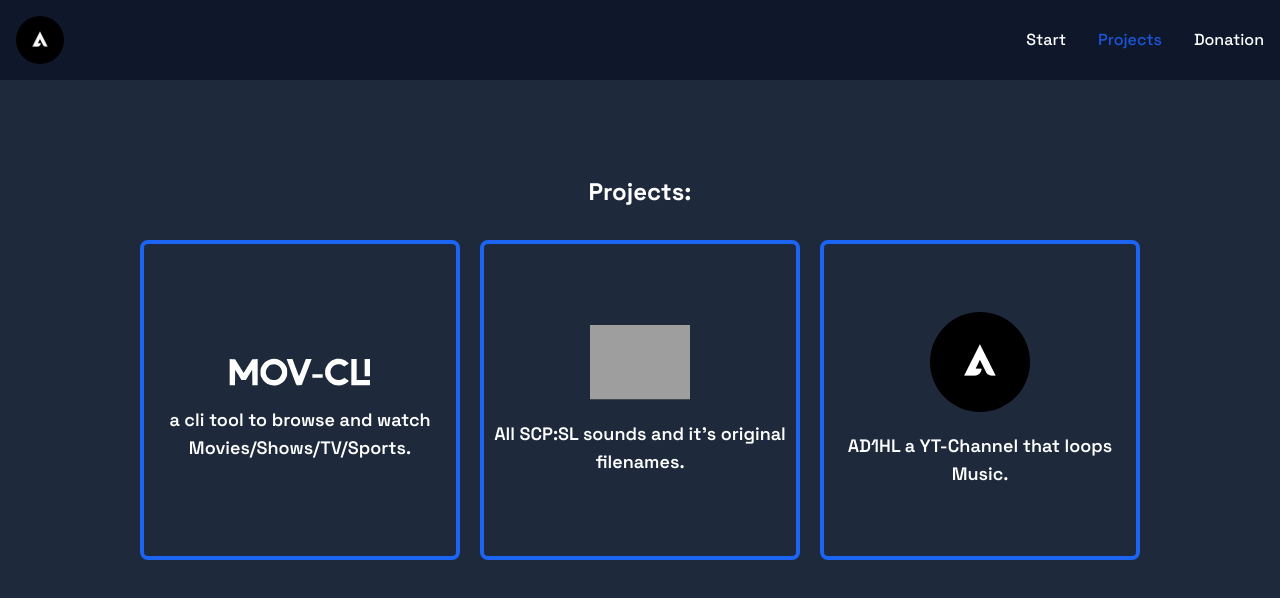
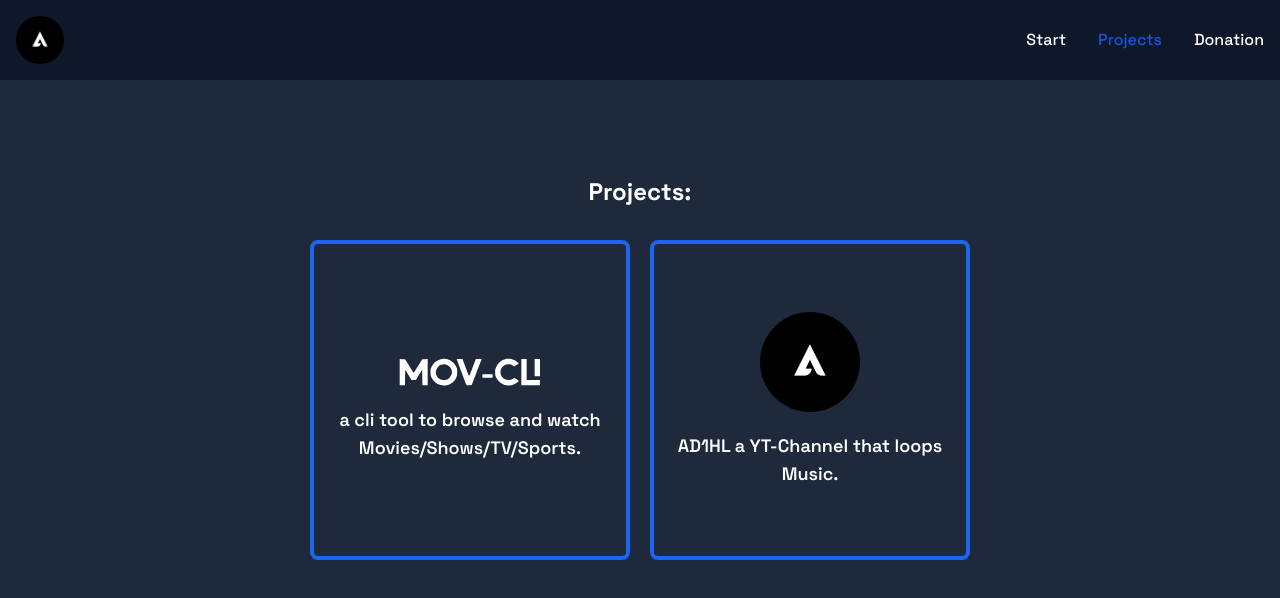
Before and after one commit to r3tr0ananas/r3tr0ananas.lol, a plain HTML site: page projects/index.html in a window 1280 px wide. Drawn offline with nearby package versions, Linux system fonts and the light colour scheme; grey boxes are pictures that could not be loaded.

Commit message:
Update index.html

```diff
--- a/projects/index.html
+++ b/projects/index.html
@@ -52,14 +52,6 @@
                         </div>
                     </div>
                 </a>
-                <a href="https://scpsl.r3tr0ananas.lol/">
-                    <div id="mov-cli" class="border-4 border-blue-600 lg:h-80 lg:w-80 w-40 h-60 rounded-lg">
-                        <div class="relative top-1/2 left-1/2 -translate-x-1/2 -translate-y-1/2 text-center text-white">
-                            <img src="https://scpsl.r3tr0ananas.lol/img/scplogo.png" class="mx-auto lg:mb-5 mb-5 lg:w-[100px] w-[50px]">
-                            <p class="font-semibold text-lg mt-5s">All SCP:SL sounds and it's original filenames.</p>
-                        </div>
-                    </div>
-                </a>
                 <a href="https://www.youtube.com/@AD1HL">
                     <div id="mov-cli" class="border-4 border-blue-600 lg:h-80 lg:w-80 w-40 h-60 rounded-lg">
                         <div class="relative top-1/2 left-1/2 -translate-x-1/2 -translate-y-1/2 text-center text-white">
```
